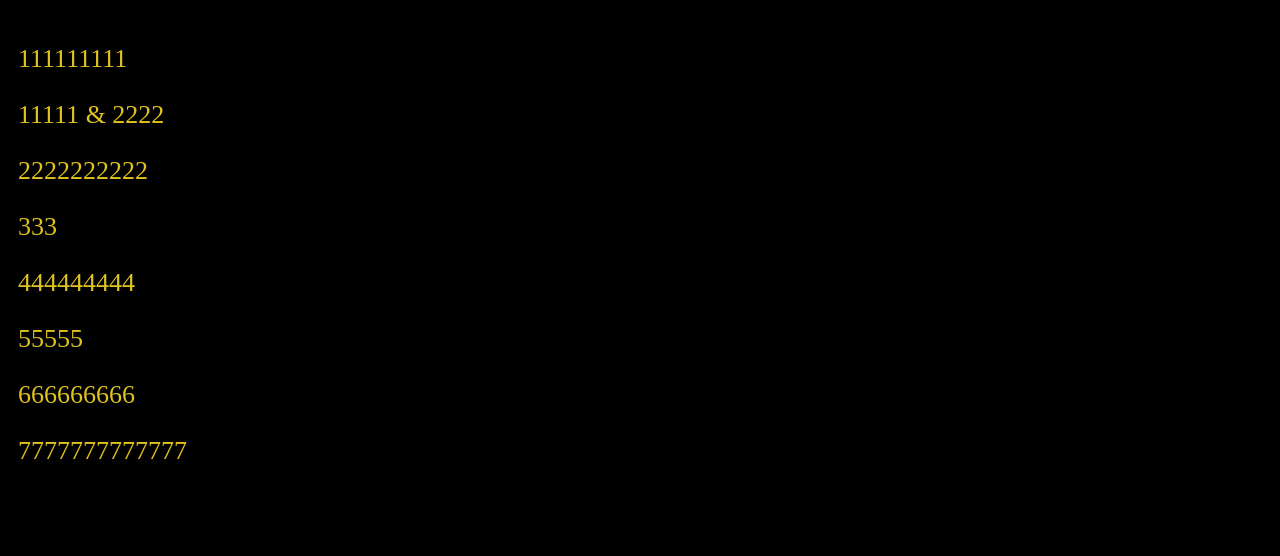
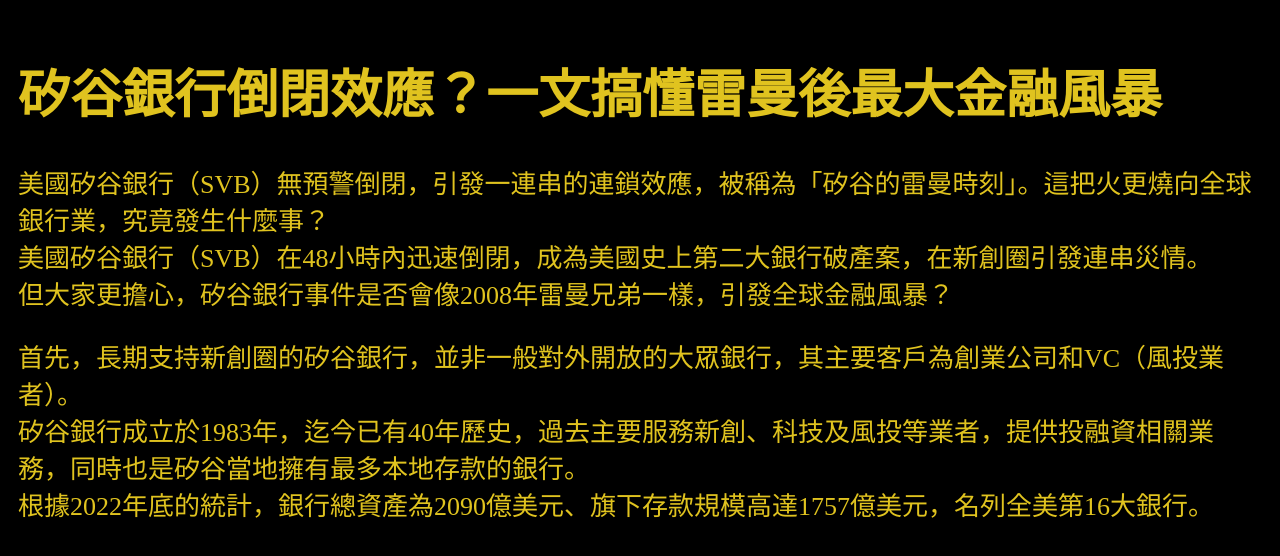
Before and after one commit to together9001/myGitHub, a plain HTML site: page abc.html in a window 1280 px wide. Drawn offline with Linux system fonts and the light colour scheme.

Commit message:
矽谷銀行倒閉效應

```diff
--- a/abc.html
+++ b/abc.html
@@ -17,22 +17,24 @@
 </head>
 <body>
 
-    <p>111111111</p>
+    <h1>矽谷銀行倒閉效應？一文搞懂雷曼後最大金融風暴</h1>
+    <p>
+        美國矽谷銀行（SVB）無預警倒閉，引發一連串的連鎖效應，被稱為「矽谷的雷曼時刻」。這把火更燒向全球銀行業，究竟發生什麼事？<br>
 
-    <p>11111 & 2222</p>
-    <p>2222222222</p>
+        美國矽谷銀行（SVB）在48小時內迅速倒閉，成為美國史上第二大銀行破產案，在新創圈引發連串災情。<br>
 
-    <p>333</p>
+        但大家更擔心，矽谷銀行事件是否會像2008年雷曼兄弟一樣，引發全球金融風暴？ <br>
+    </p>
+    <h3一、矽谷銀行有何江湖地位？></h3>
 
+    首先，長期支持新創圈的矽谷銀行，並非一般對外開放的大眾銀行，其主要客戶為創業公司和VC（風投業者）。<br>
 
-    <p>444444444</p>
+    矽谷銀行成立於1983年，迄今已有40年歷史，過去主要服務新創、科技及風投等業者，提供投融資相關業務，同時也是矽谷當地擁有最多本地存款的銀行。<br>
 
-    <p>55555</p>
+    根據2022年底的統計，銀行總資產為2090億美元、旗下存款規模高達1757億美元，名列全美第16大銀行。
+    <p>
 
-    <p>666666666</p>
-
-
-    <p>7777777777777</p>
+    </p>
 
 </body>
 </html>
```
